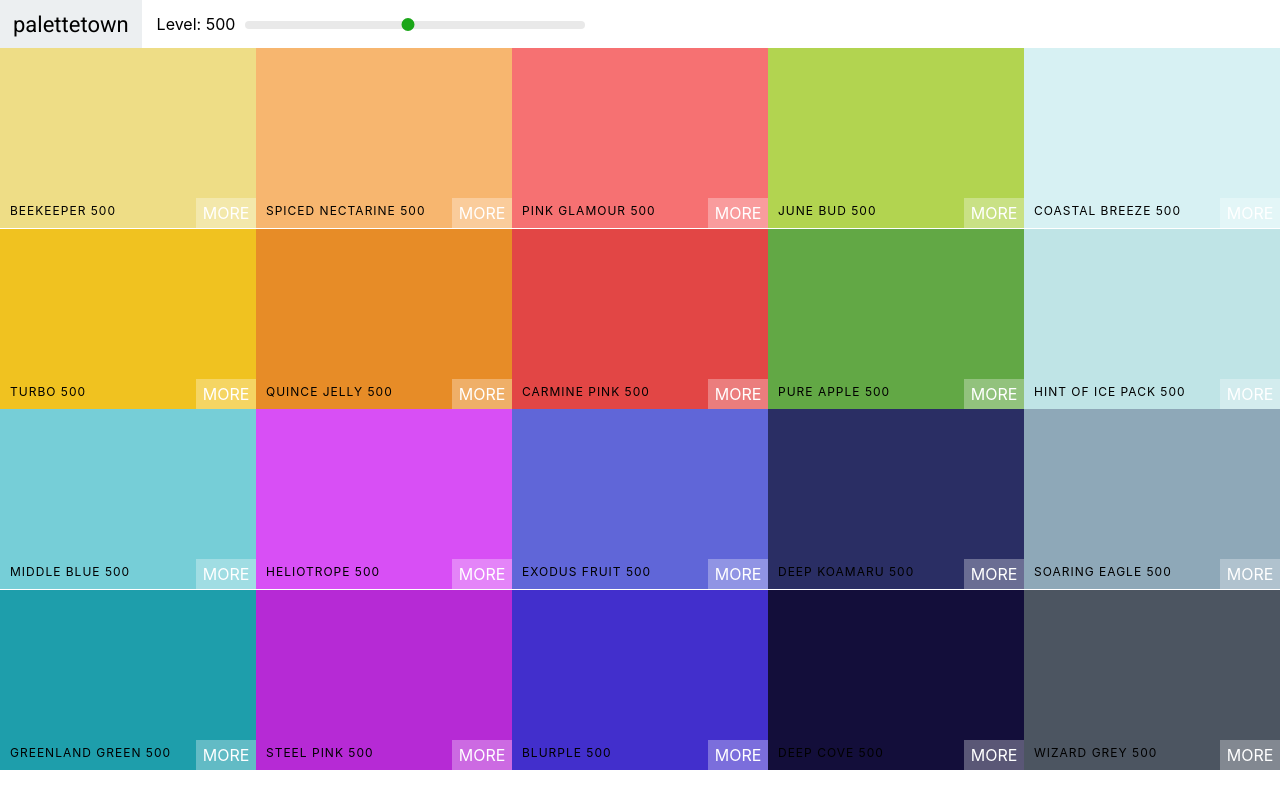
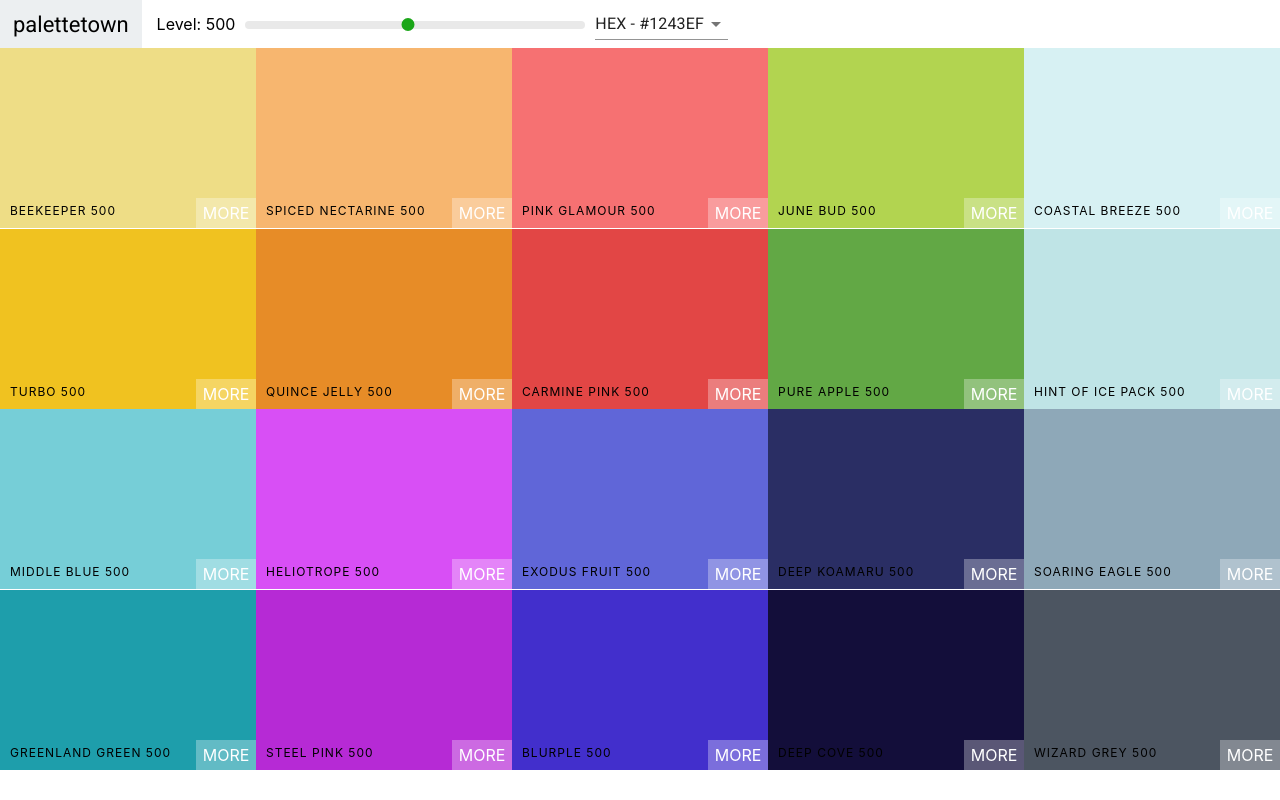
Before and after one commit to austinhdang/palette-town, a React (Create React App) app in the folder palette-town/: page / in a window 1280 px wide. Built offline with nearby package versions, Linux system fonts and the light colour scheme.

Commit message:
Add format select and Material UI

```diff
--- a/palette-town/package.json
+++ b/palette-town/package.json
@@ -3,6 +3,7 @@
   "version": "0.1.0",
   "private": true,
   "dependencies": {
+    "@material-ui/core": "^4.11.0",
     "@testing-library/jest-dom": "^4.2.4",
     "@testing-library/react": "^9.5.0",
     "@testing-library/user-event": "^7.2.1",
--- a/palette-town/src/Navbar.js
+++ b/palette-town/src/Navbar.js
@@ -1,11 +1,25 @@
 import React, { Component } from 'react';
+import Select from '@material-ui/core/Select';
+import MenuItem from '@material-ui/core/MenuItem';
 import Slider from 'rc-slider';
 import 'rc-slider/assets/index.css';
 import './Navbar.css';
 
 class Navbar extends Component {
+  constructor(props) {
+    super(props);
+    this.state = { format: 'hex' };
+    this.changeFormat = this.changeFormat.bind(this);
+  }
+
+  changeFormat(evt) {
+    this.setState({ format: evt.target.value });
+    this.props.changeFormat(evt.target.value);
+  }
+
   render() {
     const { level, changeLevel } = this.props;
+    const { format } = this.state;
     return (
       <header className='Navbar'>
         <div className='Navbar-logo'>
@@ -34,6 +48,13 @@ class Navbar extends Component {
             />
           </div>
         </div>
+        <div className='select-container'>
+          <Select value={format} onChange={this.changeFormat}>
+            <MenuItem value='hex'>HEX - #1243EF</MenuItem>
+            <MenuItem value='rgb'>RGB - (255,255,255)</MenuItem>
+            <MenuItem value='rgba'>RGBA - (12,12,12,1.0)</MenuItem>
+          </Select>
+        </div>
       </header>
     );
   }
--- a/palette-town/src/Palette.js
+++ b/palette-town/src/Palette.js
@@ -6,23 +6,32 @@ import Navbar from './Navbar';
 class Palette extends Component {
   constructor(props) {
     super(props);
-    this.state = { level: 500 };
+    this.state = { level: 500, format: 'hex' };
     this.changeLevel = this.changeLevel.bind(this);
+    this.changeFormat = this.changeFormat.bind(this);
   }
 
   changeLevel(level) {
     this.setState({ level });
   }
 
+  changeFormat(val) {
+    this.setState({ format: val });
+  }
+
   render() {
     const { colors } = this.props.palette;
-    const { level } = this.state;
+    const { level, format } = this.state;
     const colorBoxes = colors[level].map((color) => (
-      <ColorBox background={color.hex} name={color.name} />
+      <ColorBox background={color[format]} name={color.name} />
     ));
     return (
       <div className='Palette'>
-        <Navbar level={level} changeLevel={this.changeLevel} />
+        <Navbar
+          level={level}
+          changeLevel={this.changeLevel}
+          changeFormat={this.changeFormat}
+        />
         <div className='Palette-colors'>{colorBoxes}</div>
         {/* Footer goes here */}
       </div>
```
Also changed, not shown: 1 other file (tests, documents, lock files or other folders).
